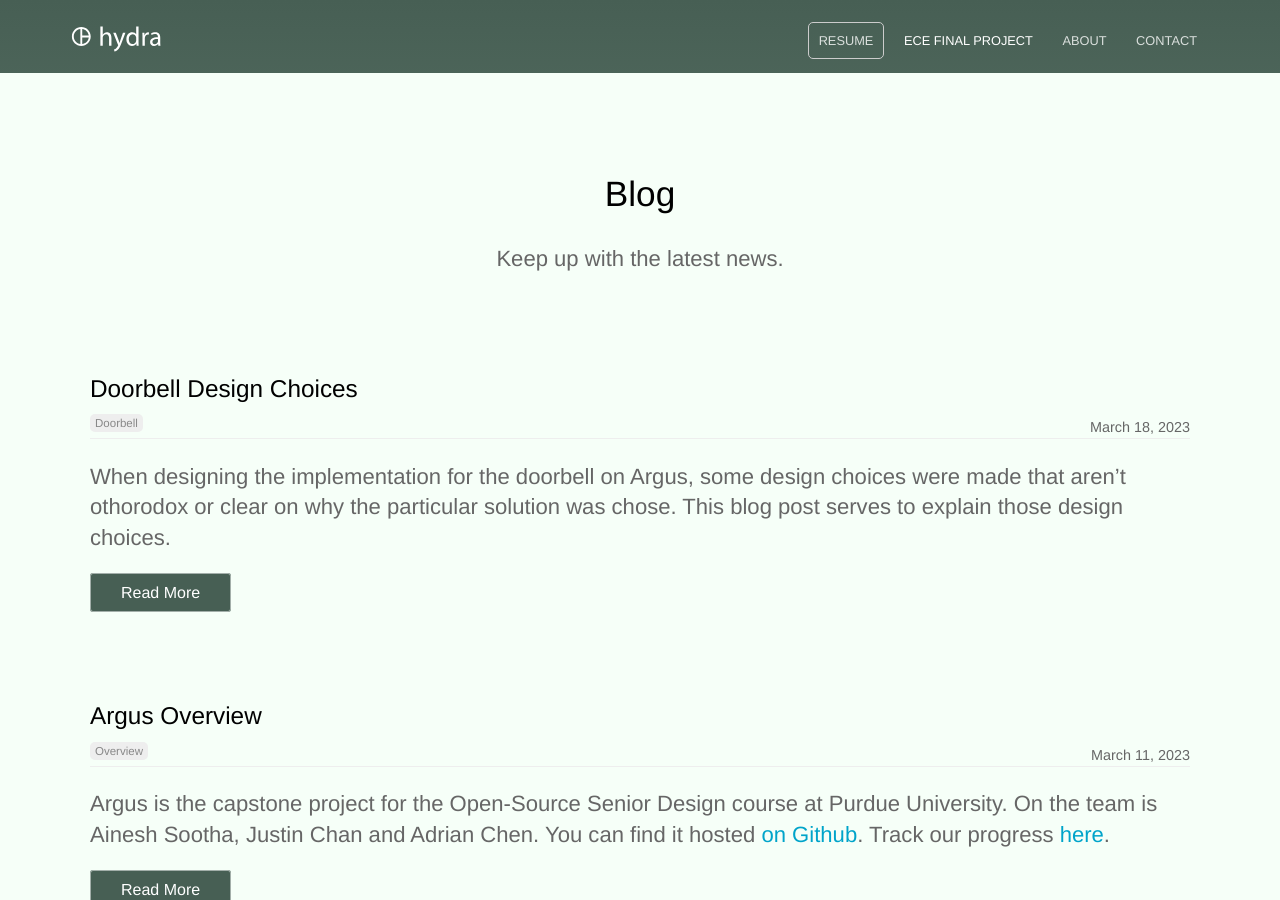
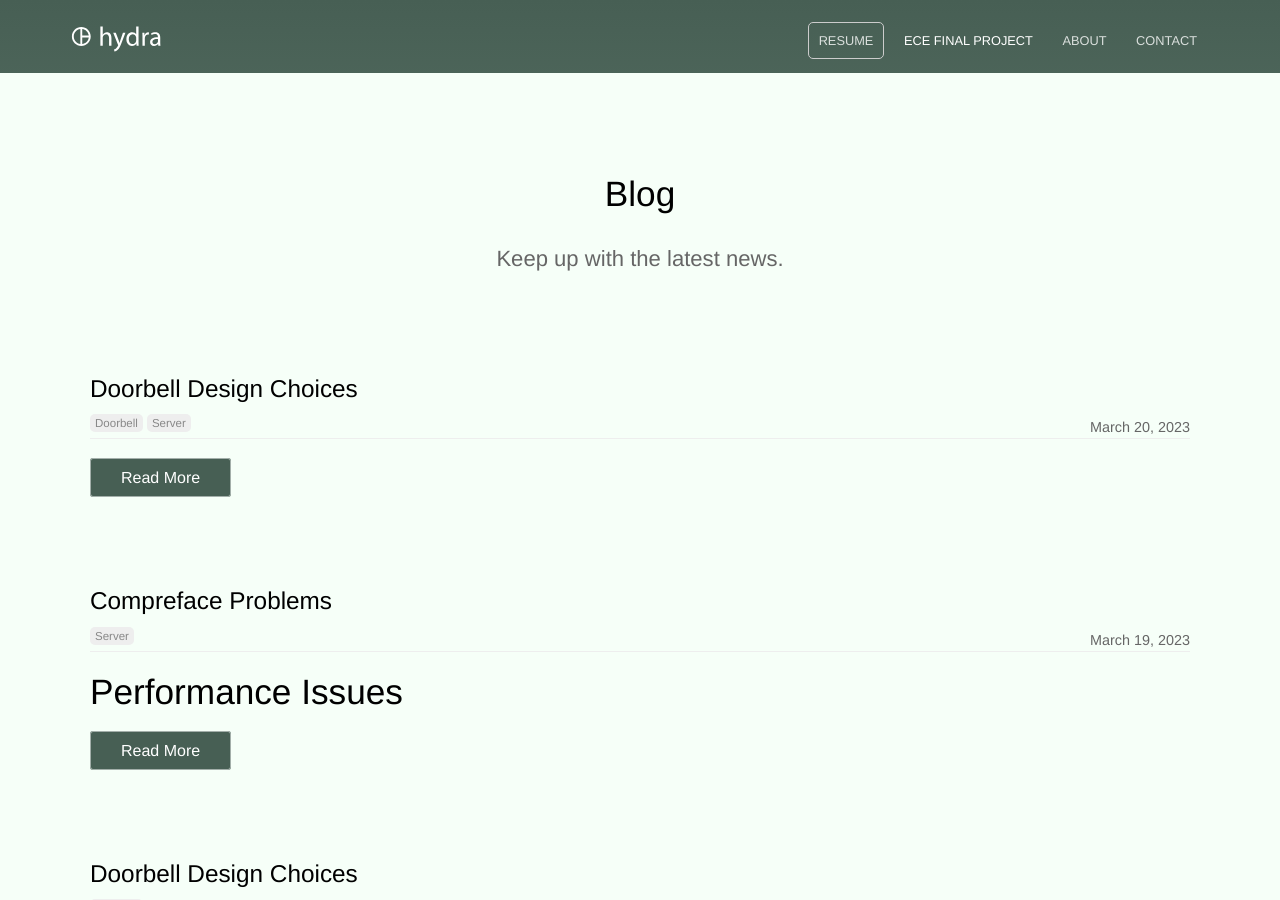
Before and after one commit to adrianchen8662/adrianchen8662.github.io, a Jekyll site: the page built from final-project/index.html, in a window 1280 px wide and 900 px high. Built offline with Jekyll 4.4.1, drawn with Linux system fonts in a browser that asks for light colours; the list of posts is cut into pages by our own code.

```diff
--- /dev/null
+++ b/_posts/2023-03-19-Compreface-Problems.md
@@ -0,0 +1,15 @@
+---
+date: 2023-03-19
+title: Compreface Problems
+categories:
+  - Server
+author_staff_member: Adrian Chen
+---
+
+## Performance Issues
+
+[filler text]
+
+## Packaging Something that Needs Docker
+
+[filler text]
--- /dev/null
+++ b/_posts/2023-03-20-Setting-Up-Argus.md
@@ -0,0 +1,8 @@
+---
+date: 2023-03-20
+title: Doorbell Design Choices
+categories:
+  - Doorbell
+  - Server
+author_staff_member: Adrian Chen
+---
```
Also changed, not shown: _posts/2023-03-11-Argus-Overview.md (+4 -4 lines), _posts/2023-03-18-Doorbell-Design-Choices.md (renamed from _posts/2023-03-18-Doorbell Design Choices.md, +5 -3 lines).
